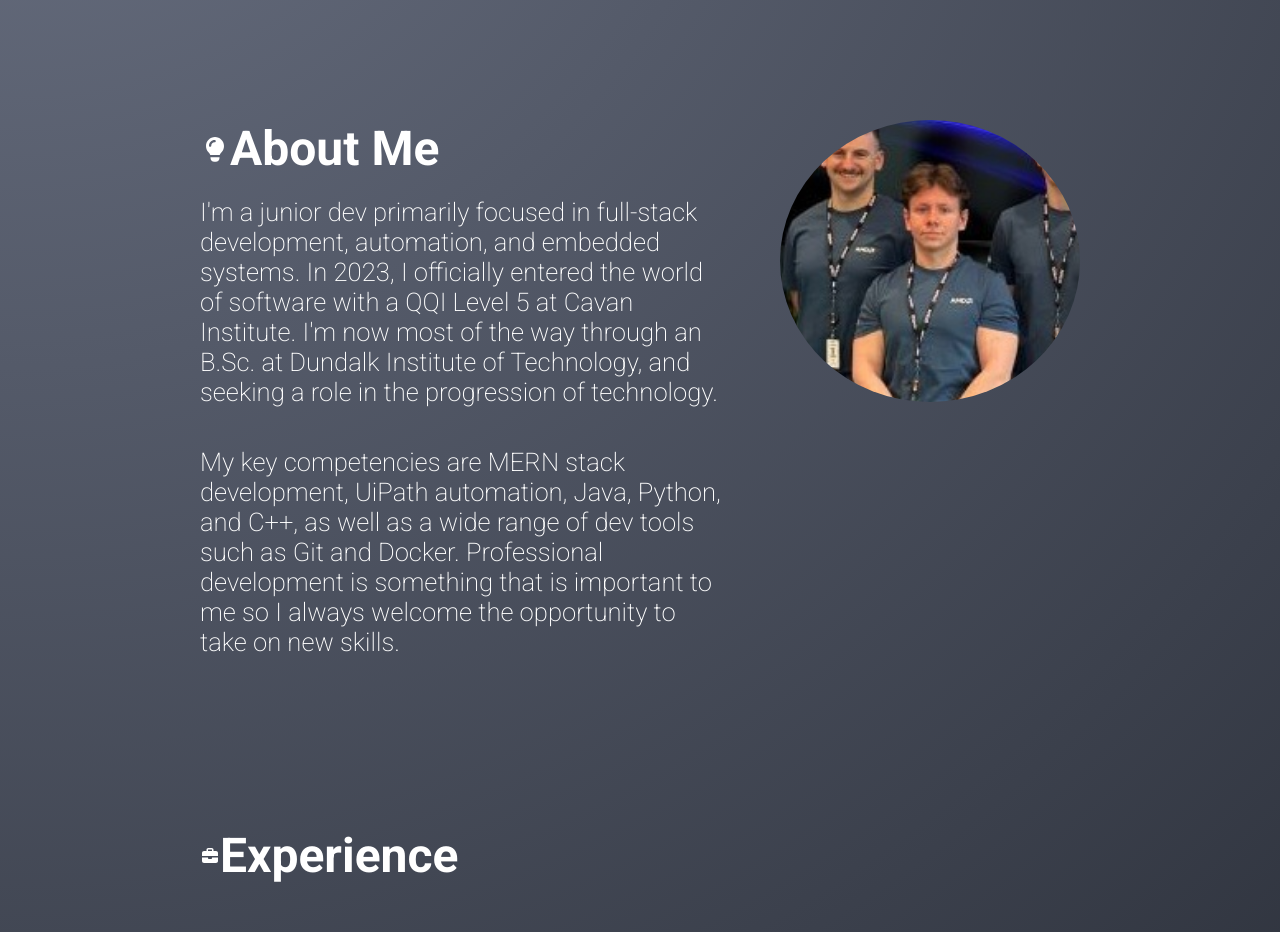
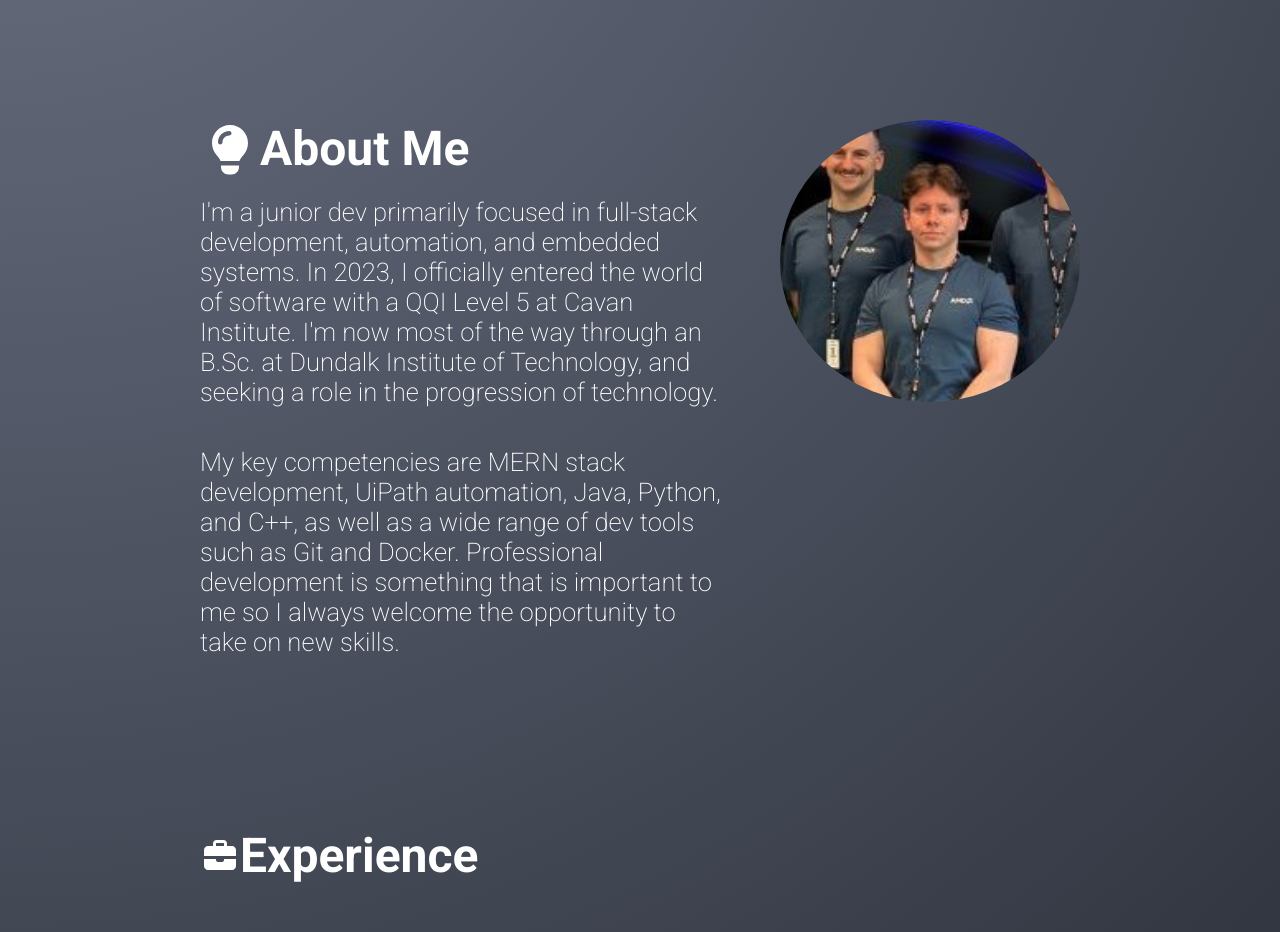
Before and after one commit to chealy90/christopherhealy.dev, a React (Create React App) app: page / in a window 1280 px wide. Shown: the part 420-1352 px from the top of the page. Built offline with nearby package versions, Linux system fonts and the light colour scheme; grey boxes are pictures that could not be loaded.

Commit message:
feat: fix icon size

```diff
--- a/src/components/About.js
+++ b/src/components/About.js
@@ -25,7 +25,7 @@ function About() {
       <div id="about-main-content">
         <div id="about-info">
           <span className="section-header-span">
-            <FontAwesomeIcon icon={faLightbulb}/>
+            <FontAwesomeIcon icon={faLightbulb} size="2xl"/>
             <h2>About Me</h2>
           </span>
           <p>
--- a/src/components/Experience.js
+++ b/src/components/Experience.js
@@ -29,7 +29,7 @@ function Experience() {
     <section id="experience">
       <div className="experience-main-content">
         <span className="section-header-span">
-          <FontAwesomeIcon icon={faBriefcase} />
+          <FontAwesomeIcon icon={faBriefcase} size="2xl"/>
           <h2>Experience</h2>
         </span>
 
```
